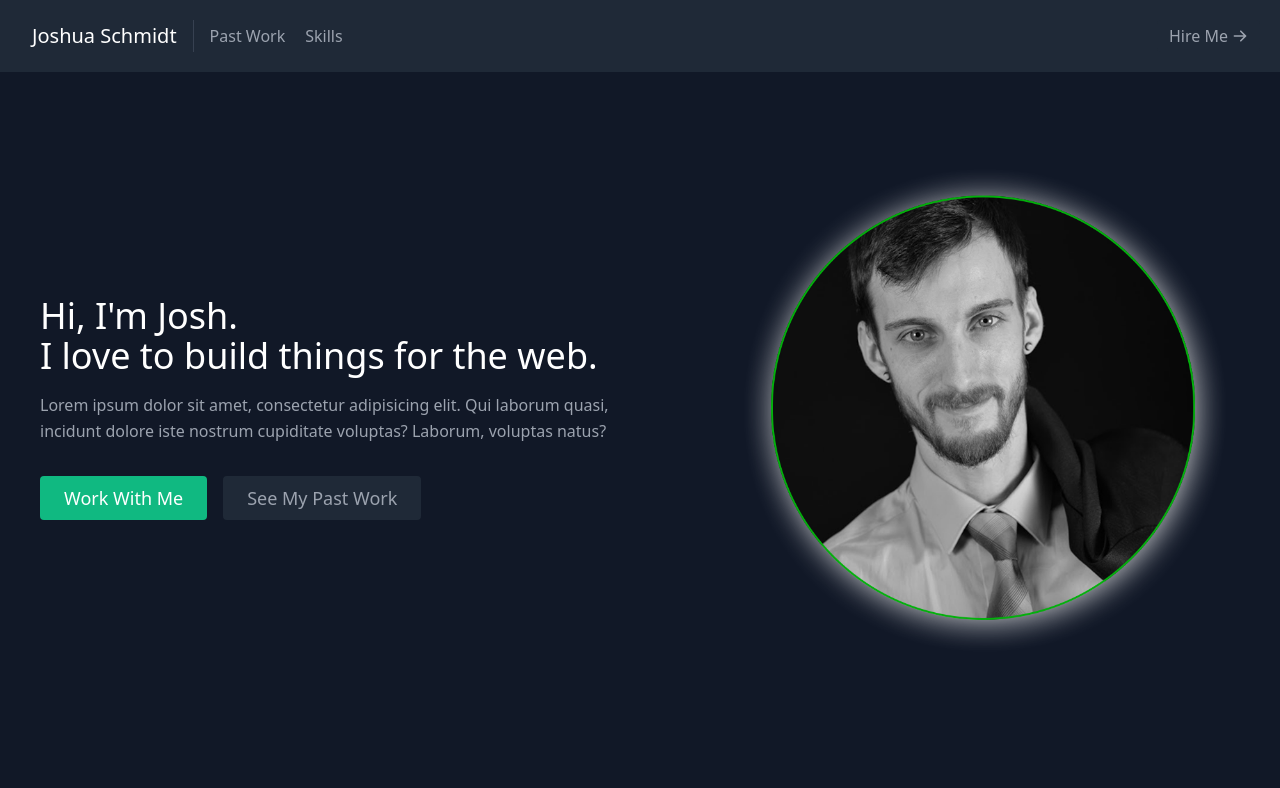
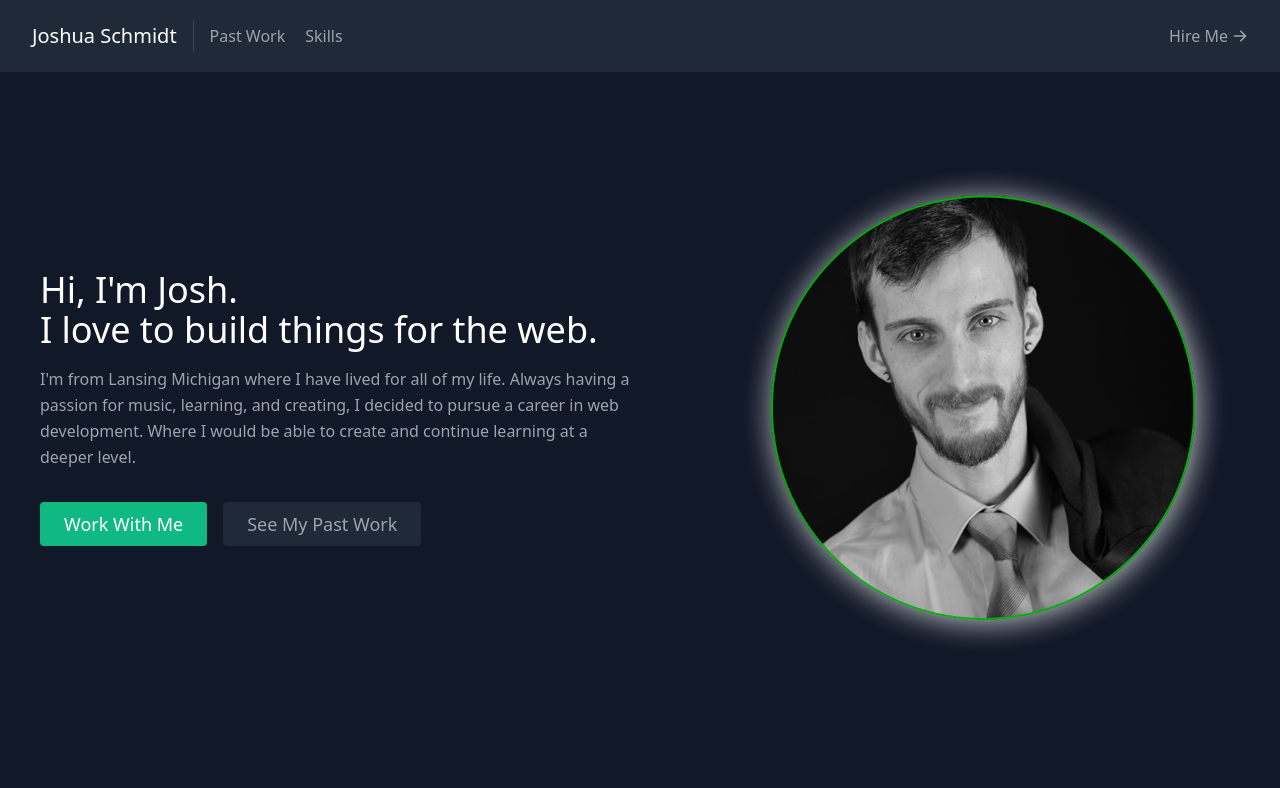
Before and after one commit to jschmidt424/portfolio, a React (Create React App) app: page / in a window 1280 px wide. Shown: the top 788 px of the page. Built offline with nearby package versions, Linux system fonts and the light colour scheme.

Commit message:
Updated about

```diff
--- a/src/components/About.js
+++ b/src/components/About.js
@@ -12,9 +12,7 @@ export default function About() {
             the web.
           </h1>
           <p className="mb-8 leading-relaxed">
-            Lorem ipsum dolor sit amet, consectetur adipisicing elit. Qui
-            laborum quasi, incidunt dolore iste nostrum cupiditate voluptas?
-            Laborum, voluptas natus?
+            I'm from Lansing Michigan where I have lived for all of my life. Always having a passion for music, learning, and creating, I decided to pursue a career in web development. Where I would be able to create and continue learning at a deeper level.
           </p>
           <div className="flex justify-center">
             <a
```
